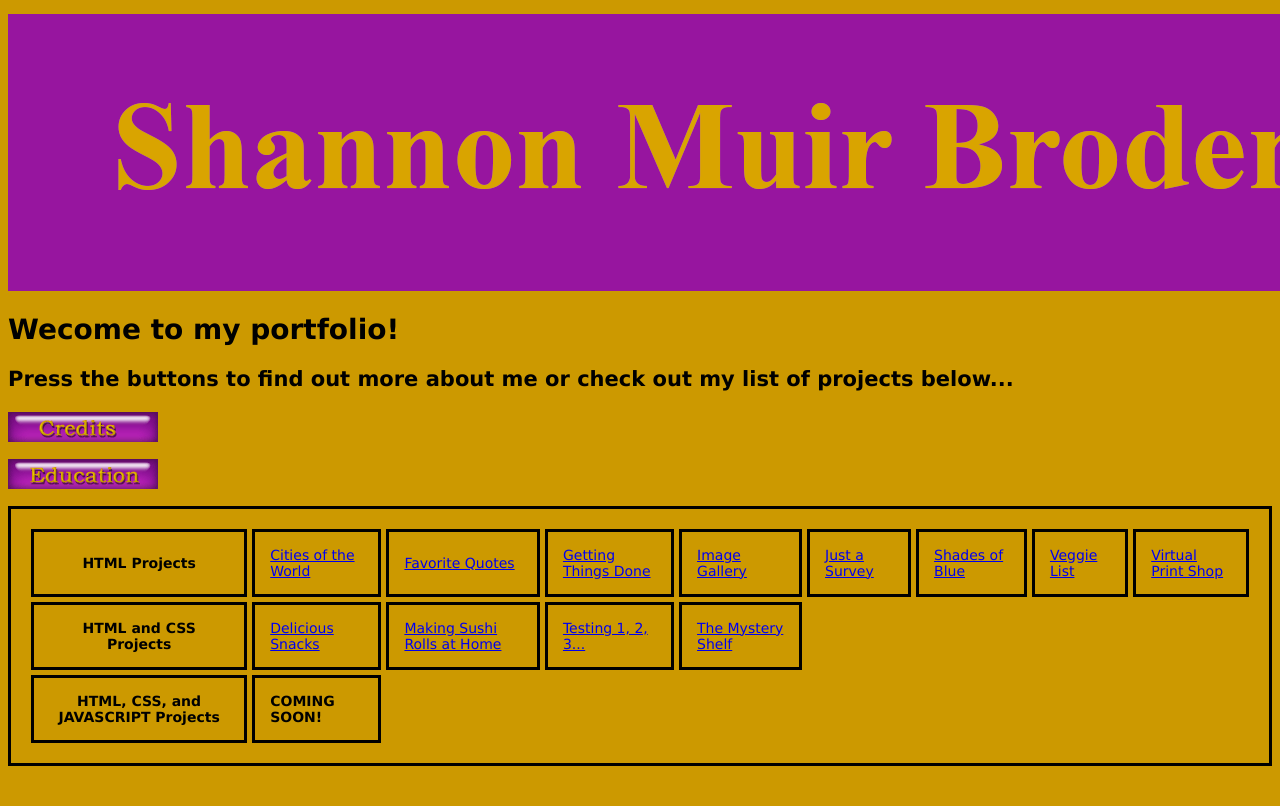
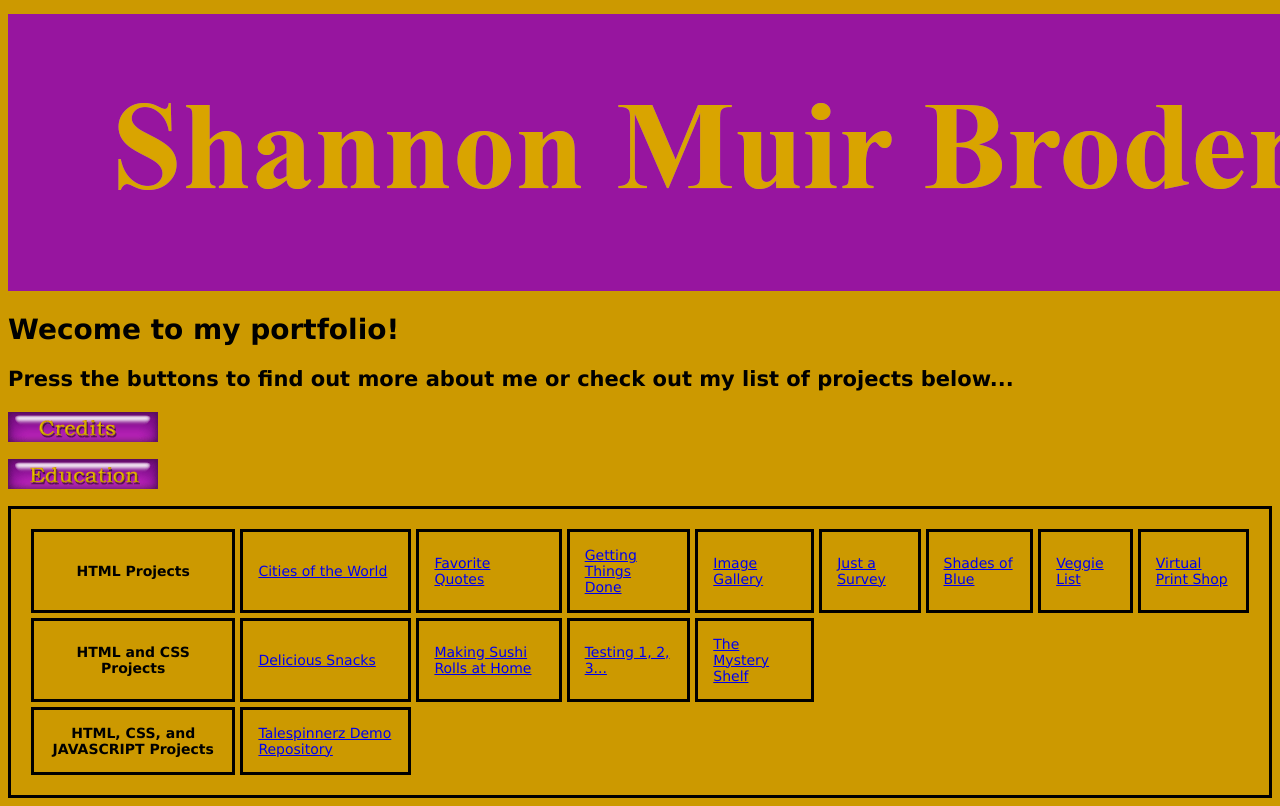
Before and after one commit to sembcoder/sembcoder.github.io, a plain HTML site: page index.html in a window 1280 px wide. Shown: the top 806 px of the page. Drawn offline with Linux system fonts and the light colour scheme.

Commit message:
Update index.html

```diff
--- a/index.html
+++ b/index.html
@@ -35,7 +35,7 @@
 </tr>
 <tr>
    <th>HTML, CSS, and JAVASCRIPT Projects</th>
-   <td><b>COMING SOON!</b></td>
+   <td><a href="https://sembcoder.github.io/talespinnerzdemo">Talespinnerz Demo Repository</a></td>
    </tr>
 </table>
 </body>
```
